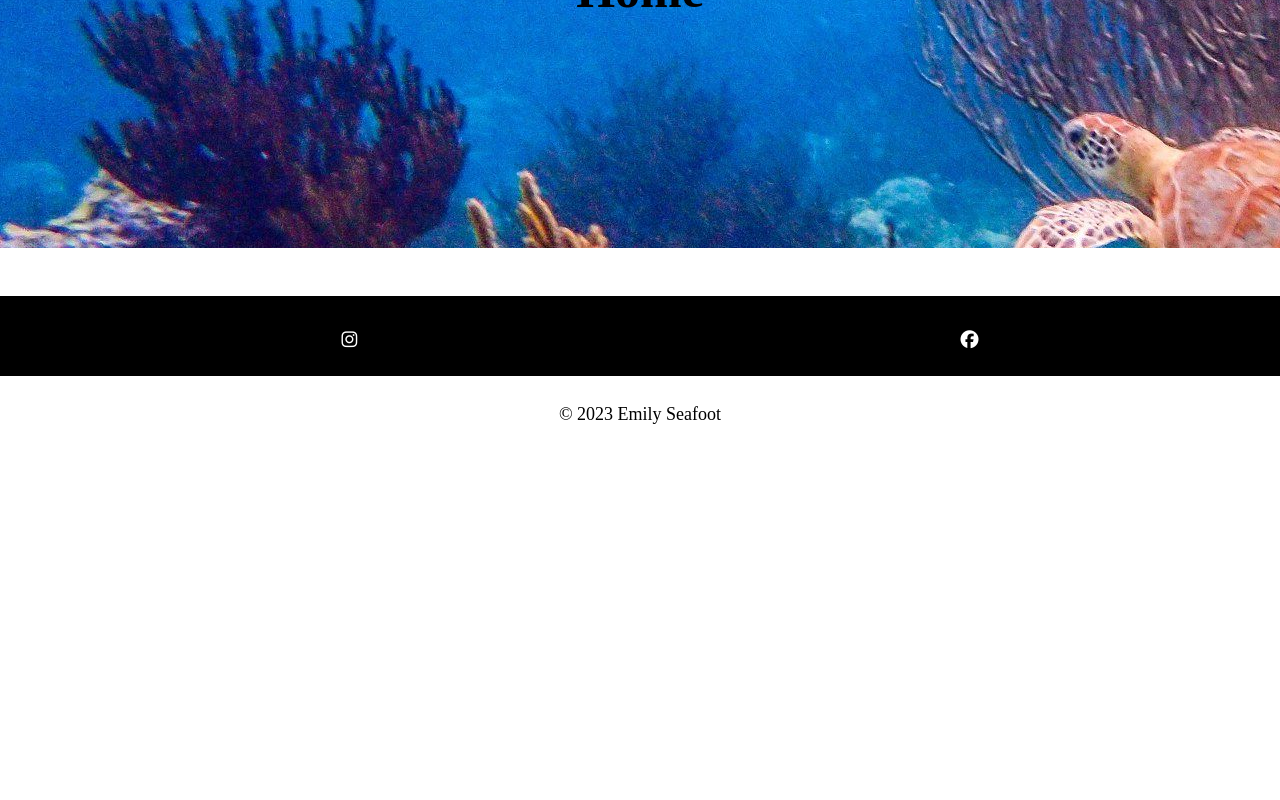
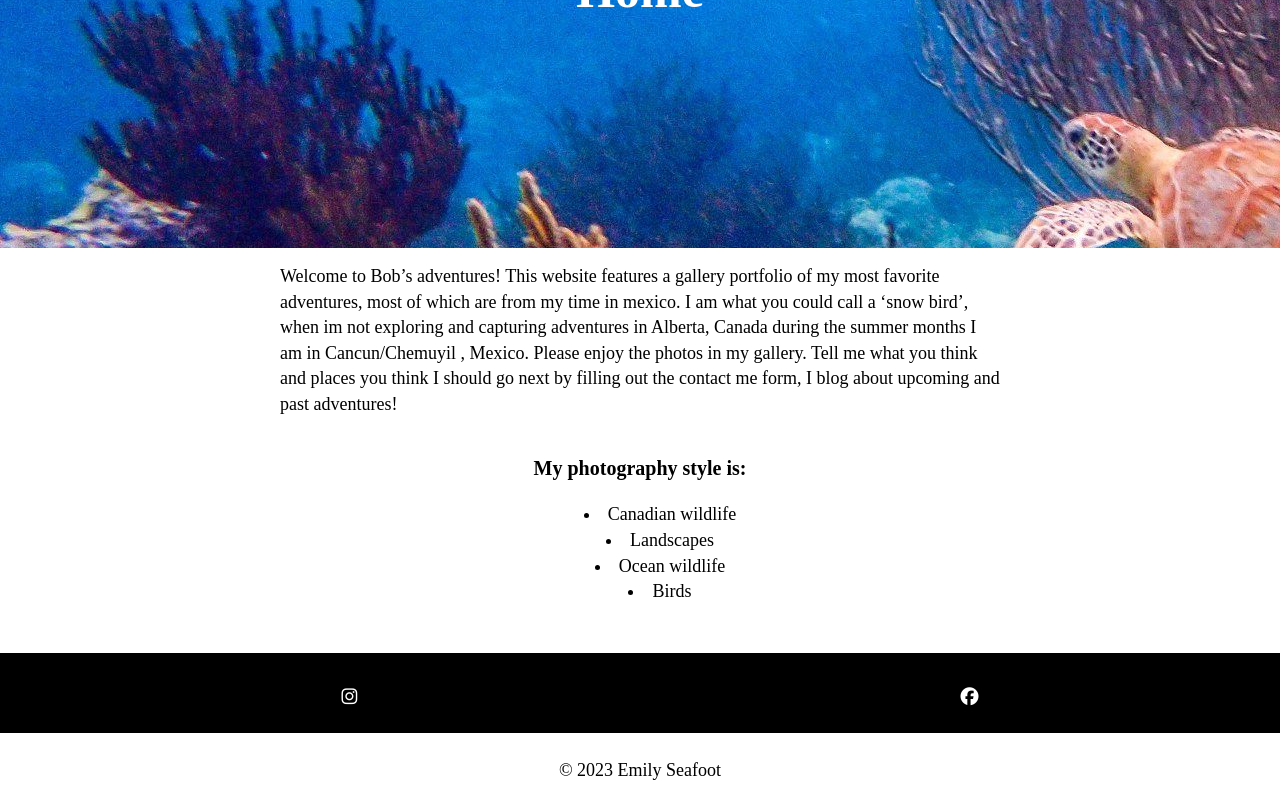
Before and after one commit to Emilypearl91/cpnt260-final-project, a plain HTML site: page homepage.html in a window 1280 px wide. Shown: the part 380-1180 px from the top of the page. Before the commit the page ends 823 px from the top, so only its background shows below. Drawn offline with Linux system fonts and the light colour scheme.

Commit message:
added homepage content and bullets to lists

```diff
--- a/css/typography.css
+++ b/css/typography.css
@@ -11,6 +11,7 @@ h1 {
   text-align: center;
   padding: 12rem;
   margin: 0;
+  color: white;
 }
 
 h2 {
@@ -37,5 +38,5 @@ p {
 
  ul {
   text-align: center;
-  list-style-type: none;
+  list-style-position: inside;
  }
--- a/homepage.html
+++ b/homepage.html
@@ -24,7 +24,16 @@
 <section class="hero">
   <h1>Home</h1>
 </section>
-
+<main>
+  <p>Welcome to Bob’s adventures! This website features a gallery portfolio of my most favorite adventures, most of which are from my time in mexico. I am what you could call a ‘snow bird’, when im not exploring and capturing adventures in Alberta, Canada during the summer months I am in Cancun/Chemuyil , Mexico. Please enjoy the photos in my gallery. Tell me what you think and places you think I should go next by filling out the contact me form, I blog about upcoming and past adventures!</p>
+<h3>My photography style is:</h3>
+<ul>
+  <li>Canadian wildlife</li>
+  <li>Landscapes</li>
+  <li>Ocean wildlife</li>
+  <li>Birds</li>
+</ul>
+</main>
  <footer>
   <ul>
     <li><a href="#"><i class="fa-brands fa-instagram"></i></a></li>
```
